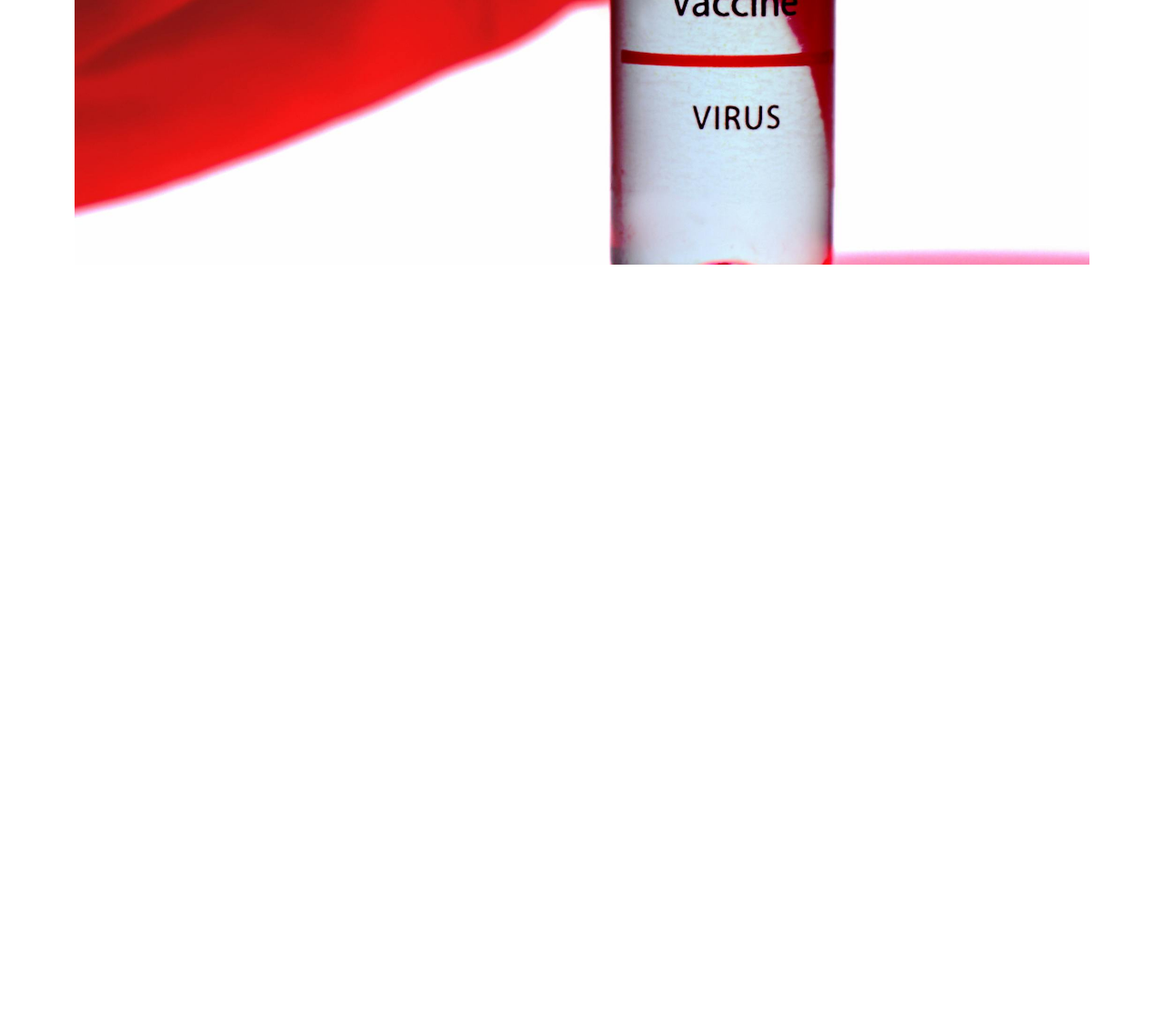
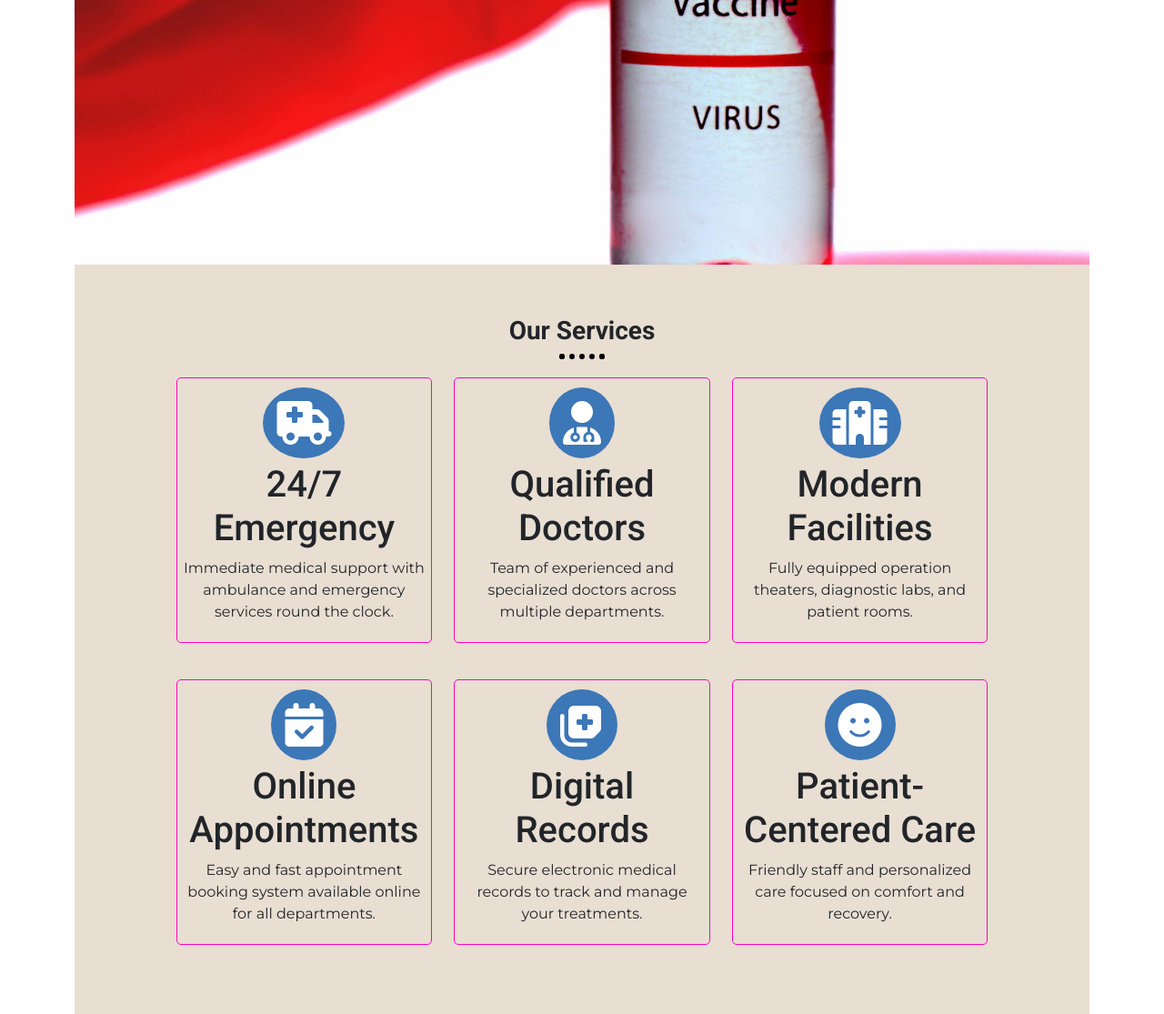
Before and after one commit to AnamulHaqueN/hospital-management-system, a plain HTML site: page index.html in a window 1280 px wide. Shown: the part 591-1706 px from the top of the page at 91% size. Before the commit the page ends 882 px from the top, so only its background shows below. Drawn offline with nearby package versions, Linux system fonts and the light colour scheme.

Commit message:
add Our services

```diff
--- a/CSS/style.css
+++ b/CSS/style.css
@@ -7,6 +7,15 @@ h1, h2, h3, h4, h5, h6{
     font-family: "Roboto", sans-serif;
 }
 
+.section-tittle h3{
+    font-weight: bolder;
+    margin-bottom:0;
+}
+.hr-style{
+    border: 6px dotted black;
+    border-bottom: none;
+    width: 50px;
+}
 
 /* header start */
 
@@ -53,3 +62,33 @@ header{
     font-family: "Handlee";
     background-color: rgba(7, 101, 189, 0.2);
 }
+
+/* header ends */
+
+/* services Start */
+
+#Services{
+    padding: 5% 10%;
+    background-color: #e8ded2;
+}
+.services-col{
+    border: 1px solid #ff02c0;
+    border-radius:5px;
+    padding: 5px;
+    margin: 20px 0px;
+    transition: .4s;
+}
+.services-col:hover{
+    transform:scale(1.1);
+    box-shadow: 2px 6px 5px black;
+}
+
+.icon-style{
+    background: #3c77b7;
+    color:white;
+    padding: 15px;
+    margin: 5px 0;
+}
+
+
+/* Services end */
--- a/index.html
+++ b/index.html
@@ -54,7 +54,7 @@
                 </li>
 
                 <li class="nav-item">
-                    <a class="nav-link" href="#contact">Contract Us</a>
+                    <a class="nav-link" href="#contact">Contact Us</a>
                 </li>
 
              </ul>
@@ -79,6 +79,75 @@
         </header>
 
         <main>
+            <!-- Services Start -->
+            <section id="Services" class="text-center">
+            <div class="section-title text-center">
+            <h3 class="fw-bold">Our Services</h2>
+            <div class="hr-style mx-auto mt-2"></div>
+            </div>
+
+            <div class="row">
+                <div class="col-lg-4 d-block d-lg-flex">
+                    <div class="services-col">
+                        <i class="fas fa-ambulance fa-3x icon-style rounded-circle"></i>
+                        <h1 class="font-weight-bolder">24/7 Emergency</h1>
+                        <p>Immediate medical support with ambulance and emergency services round the clock.</p>
+                    </div>
+                </div>
+
+                <div class="col-lg-4 d-block d-lg-flex">
+                    <div class="services-col">
+                        <i class="fas fa-user-md fa-3x icon-style rounded-circle"></i>
+                        <h1 class="font-weight-bolder">Qualified Doctors</h1>
+                        <p>Team of experienced and specialized doctors across multiple departments.</p>
+                    </div>
+                </div>
+
+                <div class="col-lg-4 d-block d-lg-flex">
+                    <div class="services-col">
+                        <i class="fas fa-hospital fa-3x icon-style rounded-circle"></i>
+                        <h1 class="font-weight-bolder">Modern Facilities</h1>
+                        <p>Fully equipped operation theaters, diagnostic labs, and patient rooms.</p>
+                    </div>
+                </div>
+            </div>
+
+            <div class="row">
+                <div class="col-lg-4 d-block d-lg-flex">
+                    <div class="services-col">
+                        <i class="fas fa-calendar-check fa-3x icon-style rounded-circle"></i>
+                        <h1 class="font-weight-bolder">Online Appointments</h1>
+                        <p>Easy and fast appointment booking system available online for all departments.</p>
+                    </div>
+                </div>
+
+                <div class="col-lg-4 d-block d-lg-flex">
+                    <div class="services-col">
+                        <i class="fas fa-notes-medical fa-3x icon-style rounded-circle"></i>
+                        <h1 class="font-weight-bolder">Digital Records</h1>
+                        <p>Secure electronic medical records to track and manage your treatments.</p>
+                    </div>
+                </div>
+
+                <div class="col-lg-4 d-block d-lg-flex">
+                    <div class="services-col">
+                        <i class="fas fa-smile fa-3x icon-style rounded-circle"></i>
+                        <h1 class="font-weight-bolder">Patient-Centered Care</h1>
+                        <p>Friendly staff and personalized care focused on comfort and recovery.</p>
+                    </div>
+                </div>
+            </div>
+        </section>
+        <!-- Services ends -->
+
+
+
+
+
+
+
+
+
 
         </main>
 
```
